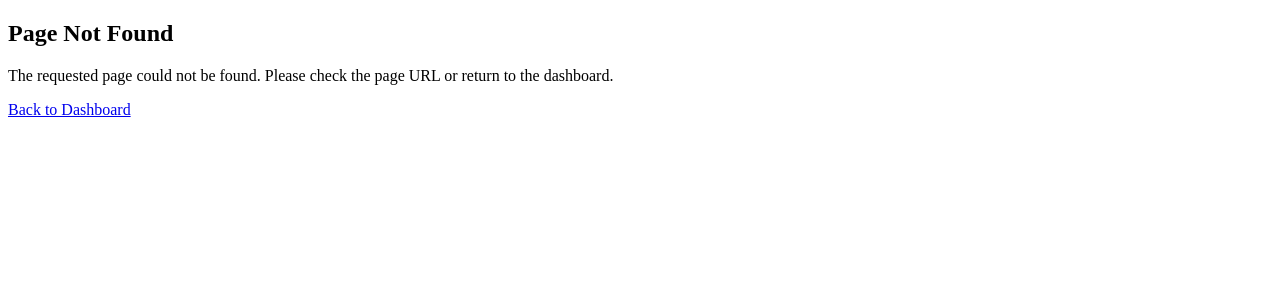
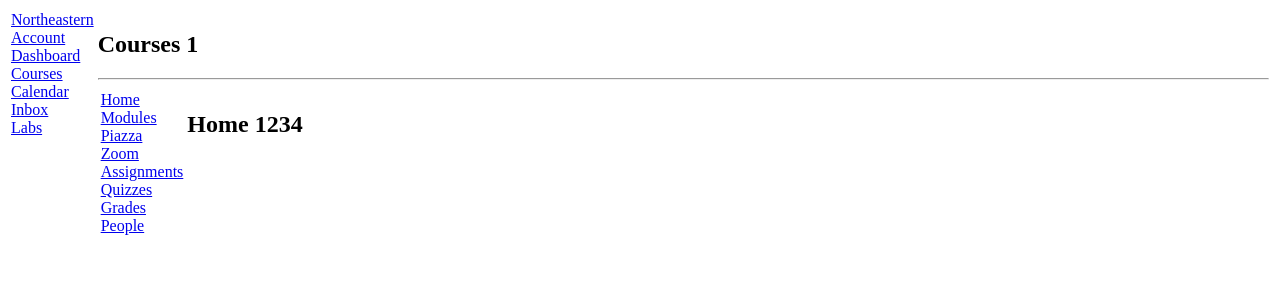
Before and after one commit to yevk55/webdev-client, a Next.js app: page /courses/1/home in a window 1280 px wide. Before the commit this address had no page. Shown: the top 300 px of the page. Built offline with nearby package versions, Linux system fonts and the light colour scheme.

Commit message:
created navi for ourses

```diff
--- /dev/null
+++ b/app/(kambaz)/courses/[cid]/Navigation.tsx
@@ -0,0 +1,40 @@
+import Link from "next/link";
+
+export default function CourseNavigation({ cid }: { cid: string }) {
+  return (
+    <div id="wd-courses-navigation">
+      <Link href={`/courses/${cid}/home`} id="wd-course-home-link">
+        Home
+      </Link>{" "}
+      <br />
+      <Link href={`/courses/${cid}/modules`} id="wd-course-modules-link">
+        Modules
+      </Link>{" "}
+      <br />
+      <Link href={`/courses/${cid}/piazza`} id="wd-course-piazza-link">
+        Piazza
+      </Link>{" "}
+      <br />
+      <Link href={`/courses/${cid}/zoom`} id="wd-course-zoom-link">
+        Zoom
+      </Link>{" "}
+      <br />
+      <Link href={`/courses/${cid}/assignments`} id="wd-course-assignments-link">
+        Assignments
+      </Link>{" "}
+      <br />
+      <Link href={`/courses/${cid}/quizzes`} id="wd-course-quizzes-link">
+        Quizzes
+      </Link>{" "}
+      <br />
+      <Link href={`/courses/${cid}/grades`} id="wd-course-grades-link">
+        Grades
+      </Link>{" "}
+      <br />
+      <Link href={`/courses/${cid}/people/table`} id="wd-course-people-link">
+        People
+      </Link>{" "}
+      <br />
+    </div>
+  );
+}
--- /dev/null
+++ b/app/(kambaz)/courses/[cid]/assignments/page.tsx
@@ -0,0 +1,5 @@
+export default function Assignments() {
+  return (
+    <h4>Assignments</h4>
+  );
+}
--- /dev/null
+++ b/app/(kambaz)/courses/[cid]/grades/page.tsx
@@ -0,0 +1,5 @@
+export default function Page() {
+  return (
+    <h4>Page</h4>
+  );
+}
--- /dev/null
+++ b/app/(kambaz)/courses/[cid]/home/page.tsx
@@ -0,0 +1,7 @@
+export default function Home() {
+  return (
+    <div id="wd-home">
+      <h2>Home 1234</h2>
+    </div>
+  );
+}
--- /dev/null
+++ b/app/(kambaz)/courses/[cid]/layout.tsx
@@ -0,0 +1,30 @@
+import { ReactNode } from "react";
+import CourseNavigation from "./Navigation";
+
+export default async function CoursesLayout({
+  children,
+  params,
+}: Readonly<{
+  children: ReactNode;
+  params: Promise<{ cid: string }>;
+}>) {
+  const { cid } = await params;
+  return (
+    <div id="wd-courses">
+      <h2>Courses {cid}</h2>
+      <hr />
+      <table>
+        <tbody>
+          <tr>
+            <td valign="top" width="200">
+              <CourseNavigation cid={cid} />
+            </td>
+            <td valign="top" width="100%">
+              {children}
+            </td>
+          </tr>
+        </tbody>
+      </table>
+    </div>
+  );
+}
--- /dev/null
+++ b/app/(kambaz)/courses/[cid]/people/page.tsx
@@ -0,0 +1,5 @@
+export default function People() {
+  return (
+    <h4>People</h4>
+  );
+}
--- /dev/null
+++ b/app/(kambaz)/courses/[cid]/piazza/page.tsx
@@ -0,0 +1,5 @@
+export default function Piazza() {
+  return (
+    <h4>Piazza</h4>
+  );
+}
--- /dev/null
+++ b/app/(kambaz)/courses/[cid]/quizzes/page.tsx
@@ -0,0 +1,5 @@
+export default function Quizzes() {
+  return (
+    <h4>Quizzes</h4>
+  );
+}
--- /dev/null
+++ b/app/(kambaz)/courses/[cid]/zoom/page.tsx
@@ -0,0 +1,5 @@
+export default function Zoom() {
+  return (
+    <h4>Zoom</h4>
+  );
+}
```
